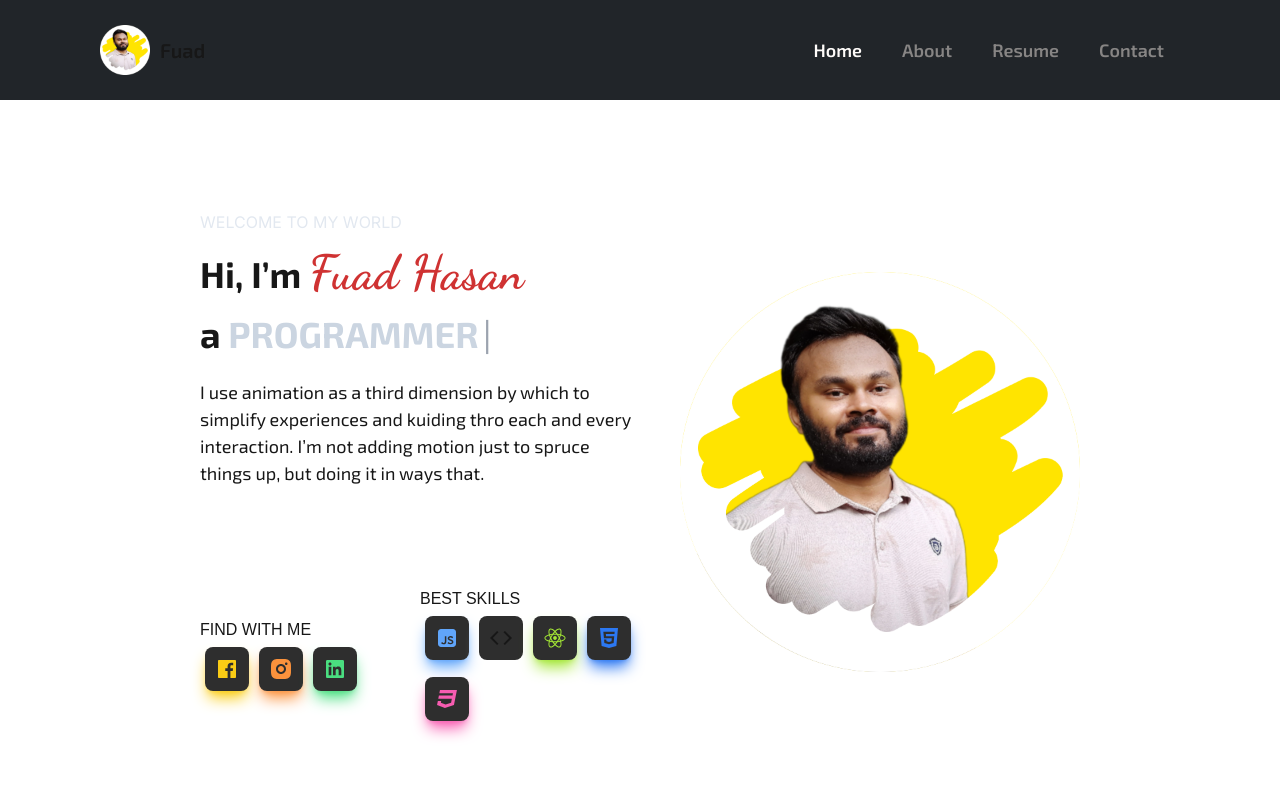
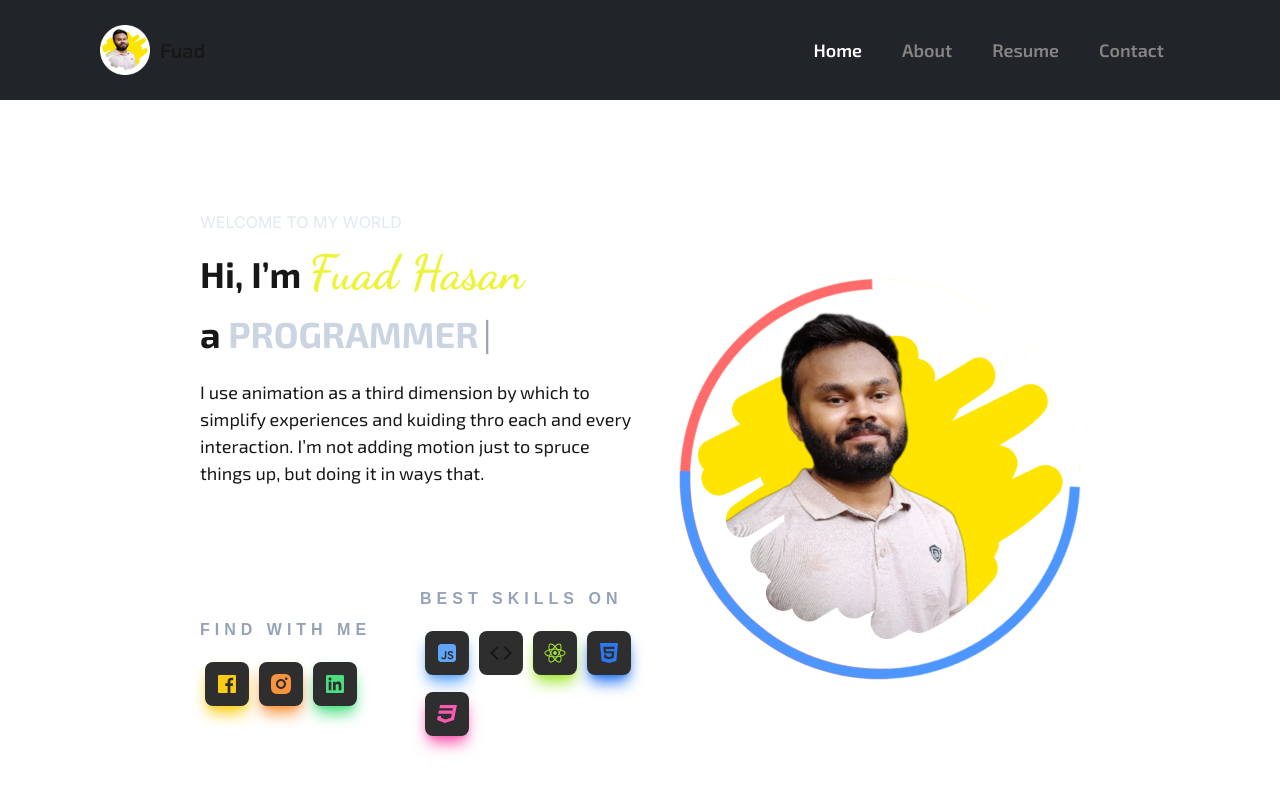
Before and after one commit to fuad-hasan-safat/portfolio, a Next.js app: page / in a window 1280 px wide. Shown: the top 800 px of the page. Built offline with nearby package versions, Linux system fonts and the light colour scheme; a web font is replaced by a local one.

Commit message:
animation

```diff
--- a/components/HomePage.tsx
+++ b/components/HomePage.tsx
@@ -2,7 +2,8 @@
 import Image from 'next/image';
 import { useState, useEffect } from 'react';
 import IconContainer from './IconContainer';
-import { RiFacebookBoxFill,
+import {
+    RiFacebookBoxFill,
     RiInstagramFill,
     RiLinkedinBoxFill,
     RiJavascriptFill,
@@ -11,6 +12,7 @@ import { RiFacebookBoxFill,
     RiHtml5Fill,
     RiCss3Fill
 } from '@remixicon/react';
+import styles from './header/RotatingImage.module.css';
 
 
 const words = ['developer', 'programmer', 'Professional Coder'];
@@ -59,7 +61,7 @@ export default function HomePage() {
             <div className="w-[50%] float-left">
                 <h6 className='font-inter text-[16px] text-slate-200 uppercase'>Welcome to My World</h6>
                 <h1 className="text-4xl font-bold font-exo_2 pt-[10px] leading-[60px]">
-                    Hi, I’m <span className="text-[#cf3232] text-5xl font-dancing_script">Fuad Hasan</span><br />
+                    Hi, I’m <span className="text-[#edf339] text-5xl font-dancing_script">Fuad Hasan</span><br />
                     a <span className='transition-all ease-in-out duration-300 uppercase text-slate-300'>{currentWord}</span>
                     <span className="ml-1 typing-cursor text-gray-400 font-extralight">|</span>
                 </h1>
@@ -69,7 +71,7 @@ export default function HomePage() {
 
                 <section id='sociallink' className='flex w-full flex-wrap content-between items-center pt-[100px]'>
                     <div className='w-[50%]'>
-                        <h5 className='uppercase'>Find with me</h5>
+                        <h5 className='uppercase pb-[15px] tracking-[5px] font-semibold text-slate-400'>Find with me</h5>
                         <IconContainer
                             customClass={'shadow-yellow-400 text-yellow-400 hover:scale-[1.2] hover:text-yellow-200'}
                             isClickable={true}
@@ -101,7 +103,7 @@ export default function HomePage() {
 
                     </div>
                     <div className='w-[50%]'>
-                        <h5 className='uppercase'>Best Skills</h5>
+                        <h5 className='uppercase pb-[15px] tracking-[5px] font-semibold text-slate-400'>Best Skills On</h5>
 
                         <IconContainer
                             customClass={'shadow-blue-400 text-blue-400'}
@@ -149,7 +151,18 @@ export default function HomePage() {
                 </section>
             </div>
             <div className="w-[50%]">
-                <Image className='float-right' src="/profilepic/fuad.png" alt="fuad" width={400} height={400} />
+                {/* <Image className='float-right' src="/profilepic/fuad.png" alt="fuad" width={400} height={400} /> */}
+                <div className={styles.imageContainer}>
+                    <Image
+                        className={`${styles.profileImage} float-right`}
+                        src="/profilepic/fuad.png"
+                        alt="fuad"
+                        width={400}
+                        height={400}
+                    />
+                    <div className={styles.ring}></div>
+                    <div className={styles.ring}></div>
+                </div>
             </div>
         </div>
     );
--- /dev/null
+++ b/components/header/RotatingImage.module.css
@@ -0,0 +1,44 @@
+.imageContainer {
+    position: relative;
+    width: 400px;
+    height: 400px;
+    display: inline-block;
+    float: right;
+  }
+
+  .profileImage {
+    border-radius: 50%;
+  }
+
+  .ring {
+    position: absolute;
+    top: 0;
+    left: 0;
+    width: 100%;
+    height: 100%;
+    border-radius: 50%;
+    border: 10px solid transparent;
+    animation: rotateRing 7s linear infinite;
+  }
+
+  .ring:first-of-type {
+    border-top: 10px solid #ff6b6b; /* First ring color */
+    border-left: 10px solid #ff6b6b;
+    transform: rotate(45deg); /* Offset the first ring slightly */
+  }
+
+  .ring:last-of-type {
+    border-right: 10px solid #4d96ff; /* Second ring color */
+    border-bottom: 10px solid #4d96ff;
+    animation-direction: reverse;
+    transform: rotate(-45deg); /* Offset the second ring in the opposite direction */
+  }
+
+  @keyframes rotateRing {
+    0% {
+      transform: rotate(0deg);
+    }
+    100% {
+      transform: rotate(360deg);
+    }
+  }
```
Lines whose indentation alone changed are shown as unchanged.
